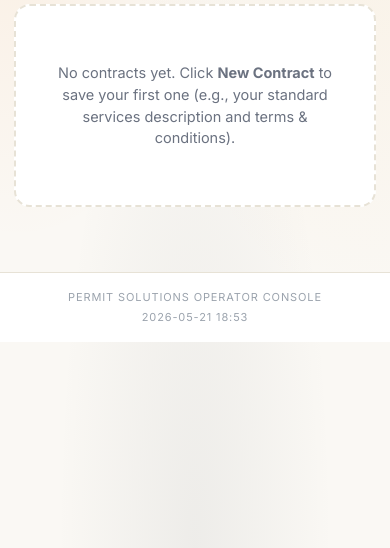
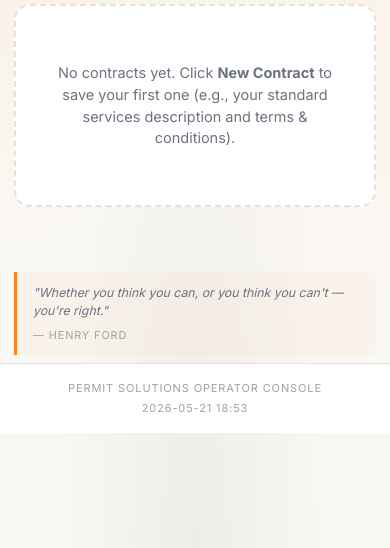
Before and after one commit to victorlazarus32/Permit-Solutions-Automation, a Flask app: page /contracts in a window 390 px wide. Shown: the part 296-844 px from the top of the page. Run offline with Flask 3, Linux system fonts and the light colour scheme; the visitor is signed in with stand-in values (Sample User, id 1); data that the repository does not hold is empty.

Commit message:
feat(ui): random quote appears site-wide via context processor
Use a Flask context processor to inject a fresh random motivational
quote into every in-app page render. Display it as a subtle italic
block-quote in the footer of every page, with an orange left bar that
matches the brand.

- app/server.py: @app.context_processor injects {'quote': ...} into
  every render_template call. Customer-facing PDFs (invoice.html and
  the violation letter) use a separate Jinja Environment and do NOT
  see context processors, so they remain quote-free as Victor asked.
- app/templates/base.html: a .footer-quote block above the existing
  footer renders the injected quote. Responsive (smaller padding on
  phones).
- Invoice form: the existing sticky-sidebar quote keeps working (now
  shows the SAME quote as the footer, since both pull from the
  context-injected variable per request).
- Removed the now-redundant explicit quote=random_quote() from the
  invoice form renders.

Co-Authored-By: Claude Opus 4.7 <noreply@anthropic.com>

```diff
--- a/app/server.py
+++ b/app/server.py
@@ -1046,6 +1046,15 @@ import contracts as contracts_mod  # noqa: E402
 import reports as reports_mod  # noqa: E402
 import scope_modules as scope_mod  # noqa: E402
 from app.quotes import random_quote  # noqa: E402
+
+
+# Inject a random motivational quote into every in-app page render.
+# This DOES NOT affect customer-facing PDFs (invoice.html, violation
+# letter) because those are rendered via a separate Jinja Environment
+# that doesn't see Flask context processors.
+@app.context_processor
+def _inject_quote():
+    return {"quote": random_quote()}
 
 
 def _parse_line_items_from_form(form) -> list[dict]:
@@ -1245,7 +1254,6 @@ def invoice_new():
         contracts_available=contracts_mod.list_contracts(),
         default_invoice_contract=contracts_mod.get_default_invoice_contract(),
         scope_modules_available=scope_mod.list_modules(),
-        quote=random_quote(),
     )
 
 
@@ -1326,7 +1334,6 @@ def invoice_edit(invoice_id: int):
         contracts_available=contracts_mod.list_contracts(),
         default_invoice_contract=contracts_mod.get_default_invoice_contract(),
         scope_modules_available=scope_mod.list_modules(),
-        quote=random_quote(),
     )
 
 
--- a/app/templates/base.html
+++ b/app/templates/base.html
@@ -75,10 +75,43 @@
   {% block content %}{% endblock %}
 </main>
 
+{% if quote %}
+<div class="footer-quote" role="complementary" aria-label="Quote of the moment">
+  <span class="fq-text">"{{ quote.text }}"</span>
+  <span class="fq-author">— {{ quote.author }}</span>
+</div>
+{% endif %}
+
 <footer class="footer">
   <span>Permit Solutions Operator Console</span>
   <span>{{ now }}</span>
 </footer>
+
+<style>
+  .footer-quote {
+    max-width: 920px;
+    margin: 28px auto 8px;
+    padding: 14px 22px;
+    border-left: 3px solid var(--orange, #f08a24);
+    background: rgba(240, 138, 36, 0.04);
+    border-radius: 0 8px 8px 0;
+    font-size: 0.92rem;
+    line-height: 1.5;
+    color: var(--ink-mute, #555);
+  }
+  .footer-quote .fq-text { font-style: italic; }
+  .footer-quote .fq-author {
+    display: block;
+    margin-top: 6px;
+    font-size: 0.78rem;
+    color: var(--ink-dim, #999);
+    text-transform: uppercase;
+    letter-spacing: 0.08em;
+  }
+  @media (max-width: 640px) {
+    .footer-quote { margin: 18px 14px 8px; padding: 12px 16px; font-size: 0.88rem; }
+  }
+</style>
 
 <script>
 /* ===== Mobile menu toggle ===== */
```
